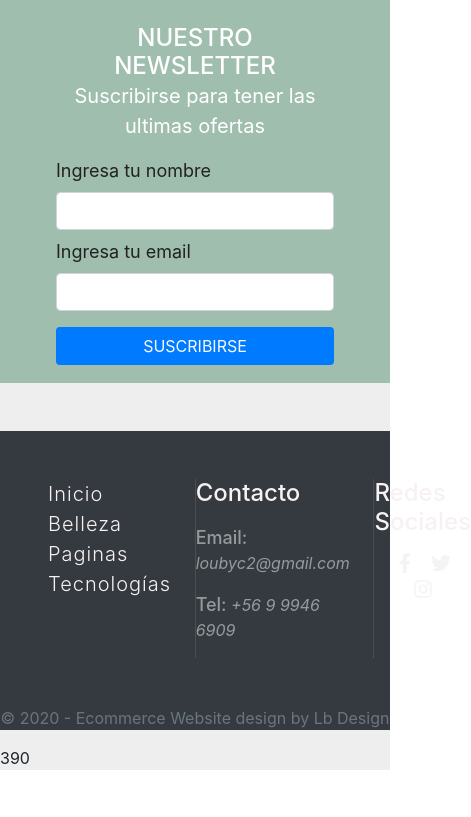
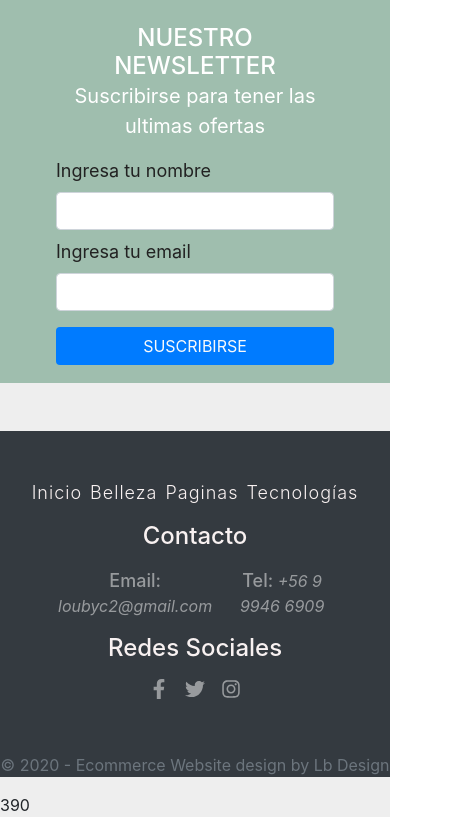
Before and after one commit to Loubyc2/lb, a React (Create React App) app: page / in a window 390 px wide. Shown: the part 5189-6006 px from the top of the page, 471 px wide, since content can reach past the window. Before the commit the page ends 5959 px from the top, so only its background shows below. Built offline with nearby package versions, Linux system fonts and the light colour scheme.

Commit message:
some commit

```diff
--- a/src/components/home/Home.css
+++ b/src/components/home/Home.css
@@ -305,10 +305,20 @@ a:hover {
 
 /* Footer */
 
+.home__footer {
+    display: grid;
+    grid-template-columns: repeat(3, 1fr);
+    align-items: center;
+    text-align: center;
+}
+
 .home__footer-contact,
 .home__footer-nav {
     border-right: 1px solid rgb(77, 77, 77);
-    padding-right: 16%;
+}
+
+.home__footer-items {
+    text-align: justify;
 }
 
 .home__footer-items a {
@@ -544,9 +554,27 @@ Media query  */
     .home__promotion-text>h4 {
         font-size: 24px;
     }
+    /* Home Footer */
+    .home__footer {
+        display: flex;
+        flex-direction: column;
+    }
+    .home__footer-items {
+        display: flex;
+    }
+    .home__footer-items a {
+        font-size: 18px;
+        padding: 0 4px;
+    }
+    .home__footer-contact>div {
+        display: flex;
+    }
+    .home__footer-contact>div>p {
+        padding: 0 10px;
+    }
     .home__footer-contact,
     .home__footer-nav {
-        border-right: 1px solid rgb(77, 77, 77);
-        padding-right: 8%;
+        border-right: none;
+        padding-right: 0;
     }
 }
--- a/src/components/home/Home.js
+++ b/src/components/home/Home.js
@@ -167,17 +167,15 @@ function Home() {
             </div>
 
             <footer className=' bg-dark '>
-                <div className='p-5 d-flex justify-content-around text-light mt-5'>
+                <div className='home__footer p-5 mt-5'>
                     <div className='home__footer-nav'>
                         <ul className='list-inline home__footer-items'>
                             <Link className='text-decoration-none' to='/'><li>Inicio</li></Link>
                             <Link className='text-decoration-none' to='/'><li>Belleza</li></Link>
                             <Link className='text-decoration-none' to='/'><li>Paginas</li></Link>
                             <Link className='text-decoration-none' to='/'><li>Tecnologías</li></Link>
-
                         </ul>
                     </div>
-
                     <div className='home__footer-contact'>
                         <h4>Contacto</h4>
                         <div className="pt-2">
@@ -192,9 +190,7 @@ function Home() {
                             <FaIcons.FaTwitter className='home__footer-icon mx-2' />
                             <FaIcons.FaInstagram className='home__footer-icon mx-2' />
                         </div>
-
                     </div>
-
                 </div>
                 <p className='text-muted text-center'> © 2020 - Ecommerce Website design by Lb Design</p>
             </footer>
```
